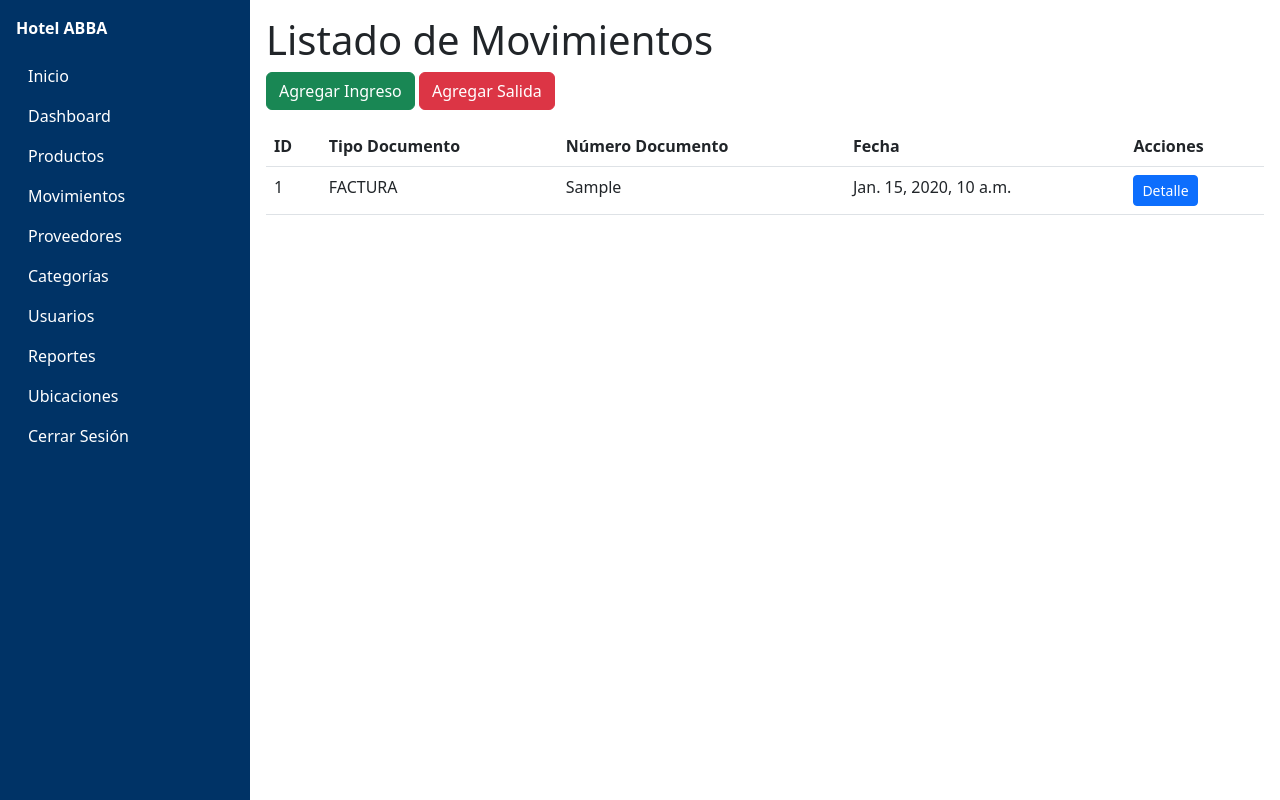
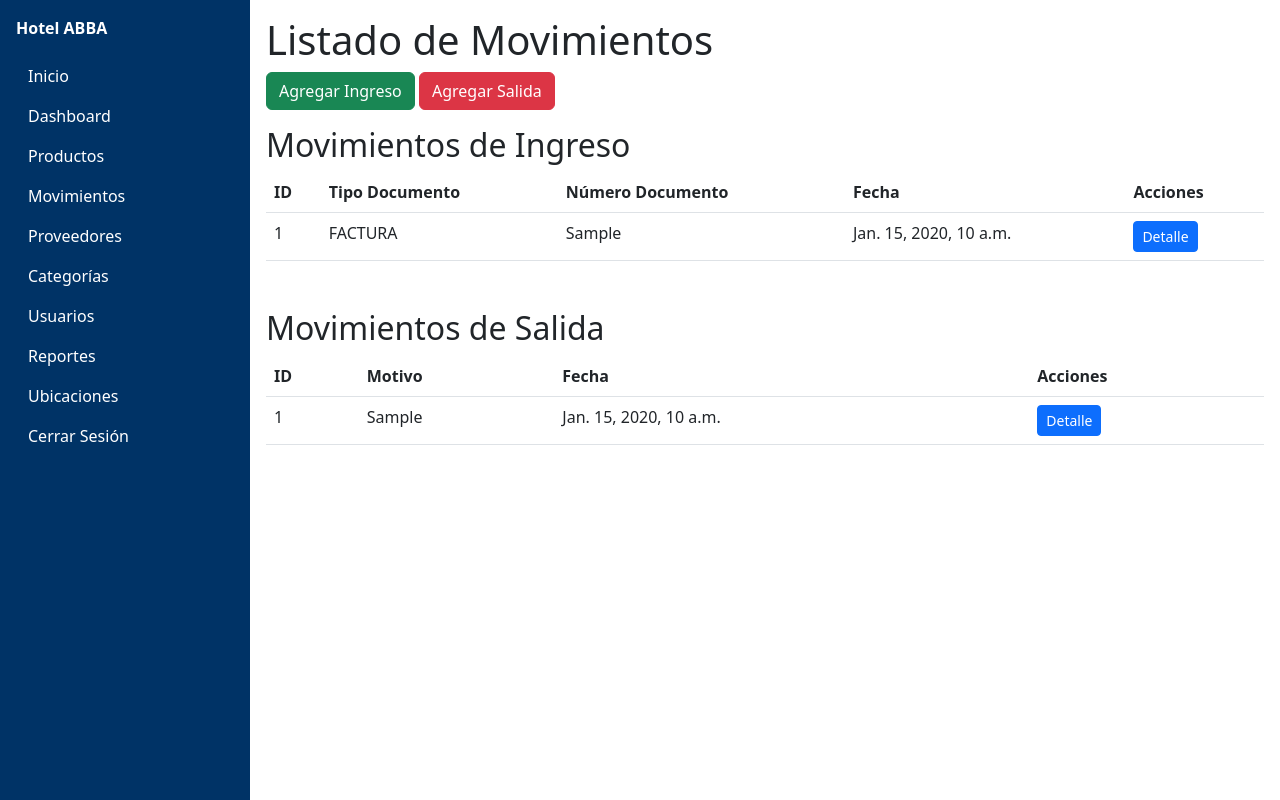
Before and after one commit to ArmaldoCasas/Hotel_ABBA_Inventario, a Django app: page /movimientos/listado_movimientos/ in a window 1280 px wide. Run offline with Django 5.2, Linux system fonts and the light colour scheme; tables that the repository leaves empty hold one stand-in row (values such as "Sample post").

Commit message:
movimiento salida

```diff
--- a/Movimientos/urls.py
+++ b/Movimientos/urls.py
@@ -1,5 +1,5 @@
 from django.urls import path
-from .views import listado_movimientos, ingreso, movimiento_ingreso, salida, movimiento_salida, detalle_movimiento
+from .views import *
 
 urlpatterns = [
     path("listado_movimientos/", listado_movimientos, name="listado_movimientos"),
@@ -7,5 +7,6 @@ urlpatterns = [
     path("movimiento_ingreso/<int:ingreso_id>/", movimiento_ingreso, name="movimiento_ingreso"),
     path("salida/", salida, name="salida"),
     path("movimiento_salida/", movimiento_salida, name="movimiento_salida"),
-    path("detalle_movimiento_ingreso/<int:ingreso_id>/", detalle_movimiento, name="detalle_movimiento_ingreso"),
+    path("detalle_movimiento_ingreso/<int:ingreso_id>/", detalle_movimiento_ingreso, name="detalle_movimiento_ingreso"),
+    path("detalle_movimiento_salida/<int:salida_id>/", detalle_movimiento_salida, name="detalle_movimiento_salida"),
 ]
--- a/Movimientos/views.py
+++ b/Movimientos/views.py
@@ -5,9 +5,11 @@ from Productos.models import Producto
 
 def listado_movimientos(request):
     Movimientos_Ingreso = Ingreso.objects.all()
+    Movimientos_Salida = Salida.objects.all()
     return render(request, "movimientos/listado_movimientos.html", {
         "titulo":"Listado de Movimientos",
-        "Movimientos": Movimientos_Ingreso
+        "Movimientos_Ingreso": Movimientos_Ingreso,
+        "Movimientos_Salida": Movimientos_Salida
     })
 
 def ingreso(request, ingreso_id=None):
@@ -105,12 +107,91 @@ def movimiento_ingreso(request, ingreso_id):
 
 
 def salida(request):
-    return render(request, "movimientos/salida.html")
+    # Inicializar datos temporales de movimientos en sesión
+    if 'movimientos_salida_temp' not in request.session:
+        request.session['movimientos_salida_temp'] = []
+
+    movimientos_salida_temp = request.session.get('movimientos_salida_temp', [])
+
+    if request.method == 'POST':
+        if 'guardar_salida' in request.POST:
+            salida_id = request.session.get('salida_id')
+            if salida_id:
+                salida = Salida.objects.get(id=salida_id)
+            else:
+                return redirect('salida')
+
+            for mov in movimientos_salida_temp:
+                movimiento = MovimientoSalida()
+                movimiento.salida = salida
+                movimiento.producto_id = mov['producto_id']
+                movimiento.cantidad = mov['cantidad']
+                movimiento.save()
+                # Actualizar stock Producto
+                producto = Producto.objects.get(id=mov['producto_id'])
+                producto.stock -= mov['cantidad']
+                producto.save()
+
+            # Limpiar session
+            request.session['movimientos_salida_temp'] = []
+            request.session['salida_id'] = None
+            return redirect('listado_movimientos')
+
+        elif 'guardar_datos_salida' in request.POST:
+            form_salida = SalidaForm(request.POST)
+            if form_salida.is_valid():
+                salida = form_salida.save()
+                request.session['salida_id'] = salida.id
+                request.session.modified = True
+                return redirect('movimiento_salida')
+        else:
+            form_salida = SalidaForm()
+    else:
+        salida_id = request.session.get('salida_id')
+        if salida_id:
+            try:
+                salida_instance = Salida.objects.get(id=salida_id)
+                form_salida = SalidaForm(instance=salida_instance)
+            except Salida.DoesNotExist:
+                form_salida = SalidaForm()
+        else:
+            form_salida = SalidaForm()
+
+    return render(request, "movimientos/salidas/salida.html", {
+        'form_salida': form_salida,
+        'movimientos': movimientos_salida_temp,
+        'salida_id': request.session.get('salida_id'),
+    })
 
 def movimiento_salida(request):
-    return render(request, "movimientos/movimiento_salida.html")
+    if 'movimientos_salida_temp' not in request.session:
+        request.session['movimientos_salida_temp'] = []
+    else:
+        movimientos_salida_temp = request.session.get('movimientos_salida_temp', [])
+        request.session['movimientos_salida_temp'] = movimientos_salida_temp
+        request.session.modified = True
 
-def detalle_movimiento(request, ingreso_id):
+    if request.method == 'POST':
+        form_movimiento = MovimientoSalidaForm(request.POST)
+        if form_movimiento.is_valid():
+            movimiento_data = {
+                'producto_id': form_movimiento.cleaned_data['producto'].id,
+                'producto_nombre': str(form_movimiento.cleaned_data['producto']),
+                'cantidad': float(form_movimiento.cleaned_data['cantidad']),
+            }
+            movimientos_salida_temp = request.session.get('movimientos_salida_temp', [])
+            movimientos_salida_temp.append(movimiento_data)
+            request.session['movimientos_salida_temp'] = movimientos_salida_temp
+            request.session.modified = True
+            return redirect('salida')
+    else:
+        form_movimiento = MovimientoSalidaForm()
+
+    return render(request, "movimientos/salidas/movimiento_salida.html", {
+        'form_movimiento': form_movimiento,
+    })
+
+def detalle_movimiento_ingreso(request, ingreso_id):
     ingreso = get_object_or_404(Ingreso, id=ingreso_id)
     movimientos_qs = ingreso.movimientoingreso_set.all()
     movimientos = []
@@ -126,3 +207,18 @@ def detalle_movimiento(request, ingreso_id):
         "ingreso": ingreso,
         "movimientos": movimientos
     })
+
+def detalle_movimiento_salida(request, salida_id):
+    salida = get_object_or_404(Salida, id=salida_id)
+    movimientos_qs = salida.movimientosalida_set.all()
+    movimientos = []
+    for movimiento in movimientos_qs:
+        mov_dict = {
+            'producto': movimiento.producto,
+            'cantidad': movimiento.cantidad,
+        }
+        movimientos.append(mov_dict)
+    return render(request, "movimientos/salidas/detalle_movimiento_salida.html", {
+        "salida": salida,
+        "movimientos": movimientos
+    })
--- a/templates/Movimientos/listado_movimientos.html
+++ b/templates/Movimientos/listado_movimientos.html
@@ -7,6 +7,8 @@
     <a href="{% url 'ingreso' %}" class="btn btn-success">Agregar Ingreso</a>
     <a href="{% url 'salida' %}" class="btn btn-danger">Agregar Salida</a>
   </div>
+
+  <h2>Movimientos de Ingreso</h2>
   <table class="table">
     <thead>
       <tr>
@@ -18,7 +20,7 @@
       </tr>
     </thead>
     <tbody>
-      {% for movimiento in Movimientos %}
+      {% for movimiento in Movimientos_Ingreso %}
       <tr>
         <td>{{ movimiento.id }}</td>
         <td>{{ movimiento.tipo_documento }}</td>
@@ -28,8 +30,40 @@
           <a href="{% url 'detalle_movimiento_ingreso' movimiento.id %}" class="btn btn-primary btn-sm">Detalle</a>
         </td>
       </tr>
+      {% empty %}
+      <tr>
+        <td colspan="5" class="text-center">No hay movimientos de ingreso</td>
+      </tr>
+      {% endfor %}
+    </tbody>
+  </table>
+
+  <h2 class="mt-5">Movimientos de Salida</h2>
+  <table class="table">
+    <thead>
+      <tr>
+        <th>ID</th>
+        <th>Motivo</th>
+        <th>Fecha</th>
+        <th>Acciones</th>
+      </tr>
+    </thead>
+    <tbody>
+      {% for movimiento in Movimientos_Salida %}
+      <tr>
+        <td>{{ movimiento.id }}</td>
+        <td>{{ movimiento.motivo }}</td>
+        <td>{{ movimiento.fecha }}</td>
+        <td>
+          <a href="{% url 'detalle_movimiento_salida' movimiento.id %}" class="btn btn-primary btn-sm">Detalle</a>
+        </td>
+      </tr>
+      {% empty %}
+      <tr>
+        <td colspan="4" class="text-center">No hay movimientos de salida</td>
+      </tr>
       {% endfor %}
     </tbody>
   </table>
 </div>
-{% endblock content %}
+{% endblock %}
--- a/templates/inicio.html
+++ b/templates/inicio.html
@@ -77,7 +77,7 @@ ABBA{% endblock %} {% block styles %}
     <!-- Movimientos -->
     <div class="col-md-4 col-lg-3">
       <a
-        href="/movimientos/"
+        href="{% url 'listado_movimientos' %}"
         class="card h-100 text-decoration-none shadow-sm hover-effect border-0"
       >
         <div
```
Also changed, not shown: templates/Movimientos/salidas/detalle_movimiento_salida.html (added, +28 -0 lines), templates/Movimientos/salidas/movimiento_salida.html (+13 -0 lines), templates/Movimientos/salidas/salida.html (+53 -0 lines).
